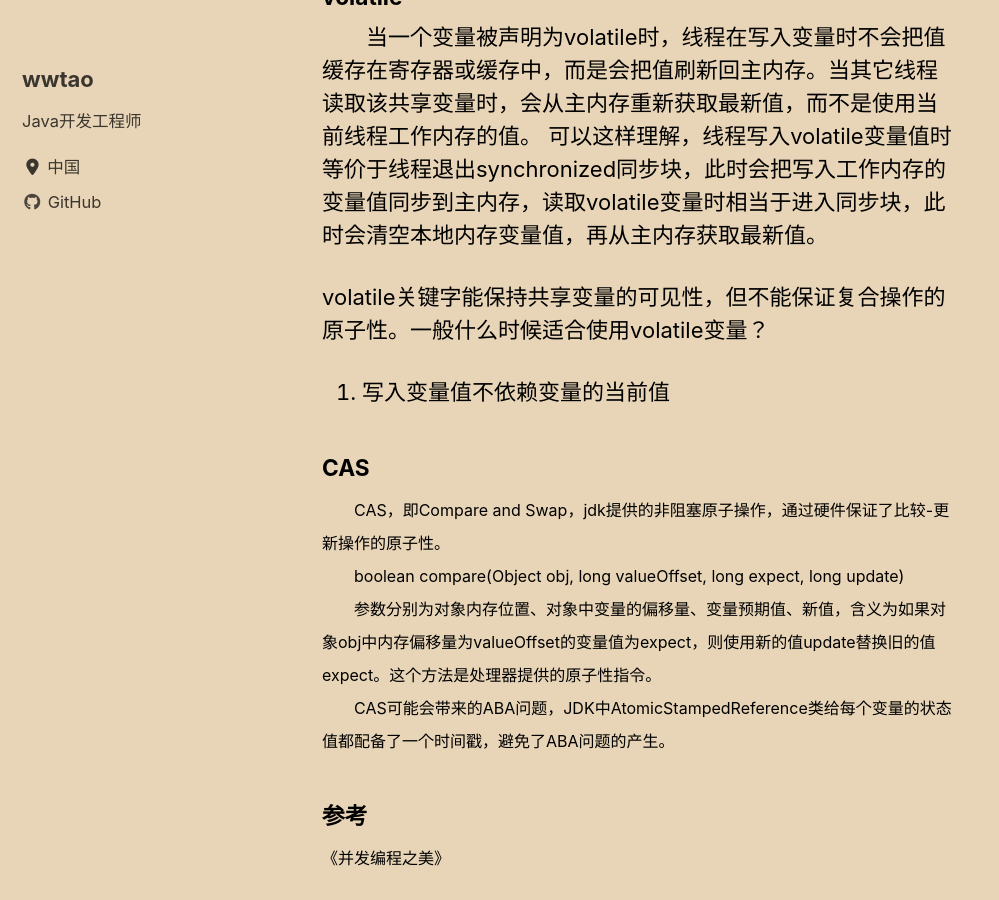
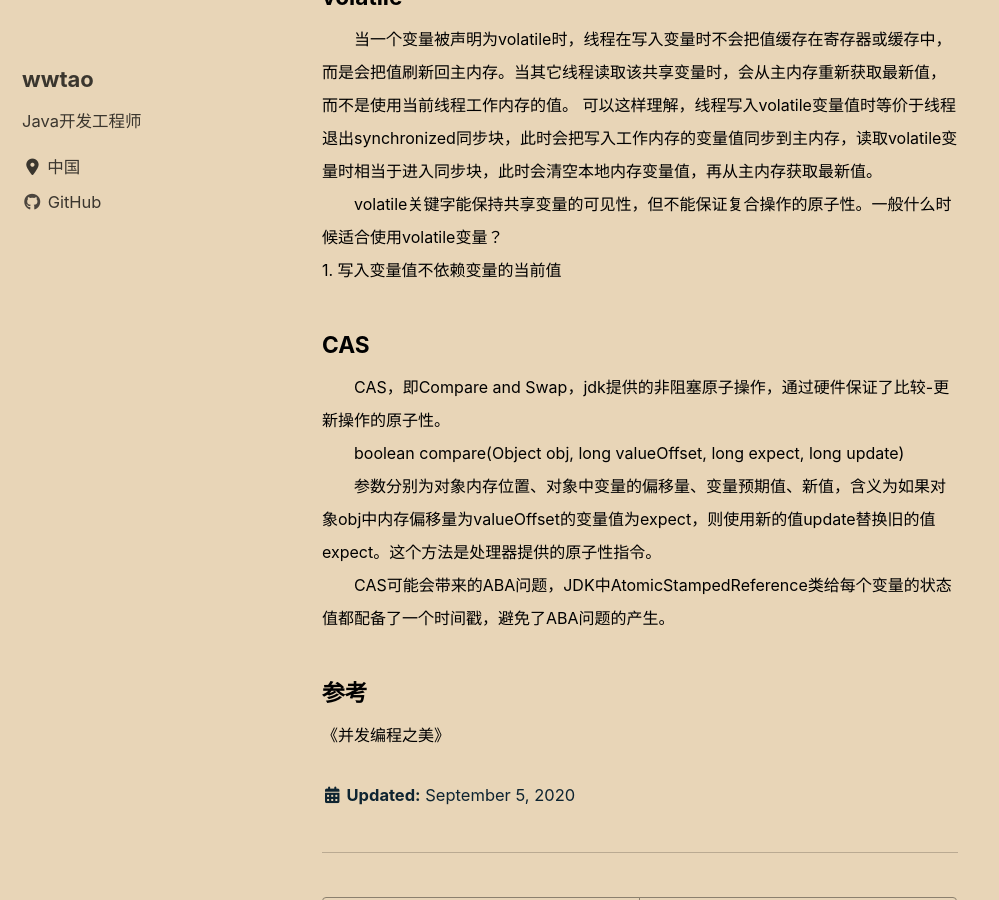
Before and after one commit to wuwtBeyond/wuwtBeyond.github.io, a Jekyll site: the page built from _posts/2020-09-05-可能是并发的常见考点.md, in a window 1280 px wide and 900 px high, scrolled down 893 px. Shown: the whole window, without its empty margins (0-999 px from the left). Built offline with Jekyll 4.4.1, drawn with Linux system fonts in a browser that asks for light colours; cached includes are drawn as plain includes; nearby versions of some CDN libraries; comment, search, counter and statistics services are not loaded; part of the change alters nothing that is shown.

Commit message:
update 更新文章

```diff
--- a/_posts/2020-09-05-可能是并发的常见考点.md
+++ b/_posts/2020-09-05-可能是并发的常见考点.md
@@ -13,16 +13,17 @@ Java内存模型是一个抽象的概念，在实际实现中，每个CPU核都
 &emsp;&emsp;synchronized块是Java提供的一种原子性内置锁，Java中的每个对象都可以当做一个同步锁来使用。线程的执行代码进入synchronized代码块前会自动获取内部锁，这时候其它线程访问该同步代码块会被阻塞挂起。
 拿到内部锁的线程在正常退出代码块或者抛出异常后或者在同步块内调用了该内置锁资源的wait系列方法时释放该内置锁。内置锁是排它锁，也就是当一个线程获取锁后，其它线程必须等待该线程释放锁后才能获取该锁。<br>
 
-由于Java中的线程是与操作系统的原生线程一一对应的，当阻塞一个线程时，需要从用户态切换到内核态执行阻塞操作，会导致上下文切换，这是一个很耗时的操作。<br>
+&emsp;&emsp;由于Java中的线程是与操作系统的原生线程一一对应的，当阻塞一个线程时，需要从用户态切换到内核态执行阻塞操作，会导致上下文切换，这是一个很耗时的操作。<br>
 </font>
 ##### volatile
+<font size="3">
 &emsp;&emsp;当一个变量被声明为volatile时，线程在写入变量时不会把值缓存在寄存器或缓存中，而是会把值刷新回主内存。当其它线程读取该共享变量时，会从主内存重新获取最新值，而不是使用当前线程工作内存的值。
 可以这样理解，线程写入volatile变量值时等价于线程退出synchronized同步块，此时会把写入工作内存的变量值同步到主内存，读取volatile变量时相当于进入同步块，此时会清空本地内存变量值，再从主内存获取最新值。<br>
 
-volatile关键字能保持共享变量的可见性，但不能保证复合操作的原子性。一般什么时候适合使用volatile变量？<br>
+&emsp;&emsp;volatile关键字能保持共享变量的可见性，但不能保证复合操作的原子性。一般什么时候适合使用volatile变量？<br>
 
 1. 写入变量值不依赖变量的当前值<br>
-
+</font>
 ##### CAS
 <font size="3">
 &emsp;&emsp;CAS，即Compare and Swap，jdk提供的非阻塞原子操作，通过硬件保证了比较-更新操作的原子性。<br>
```
